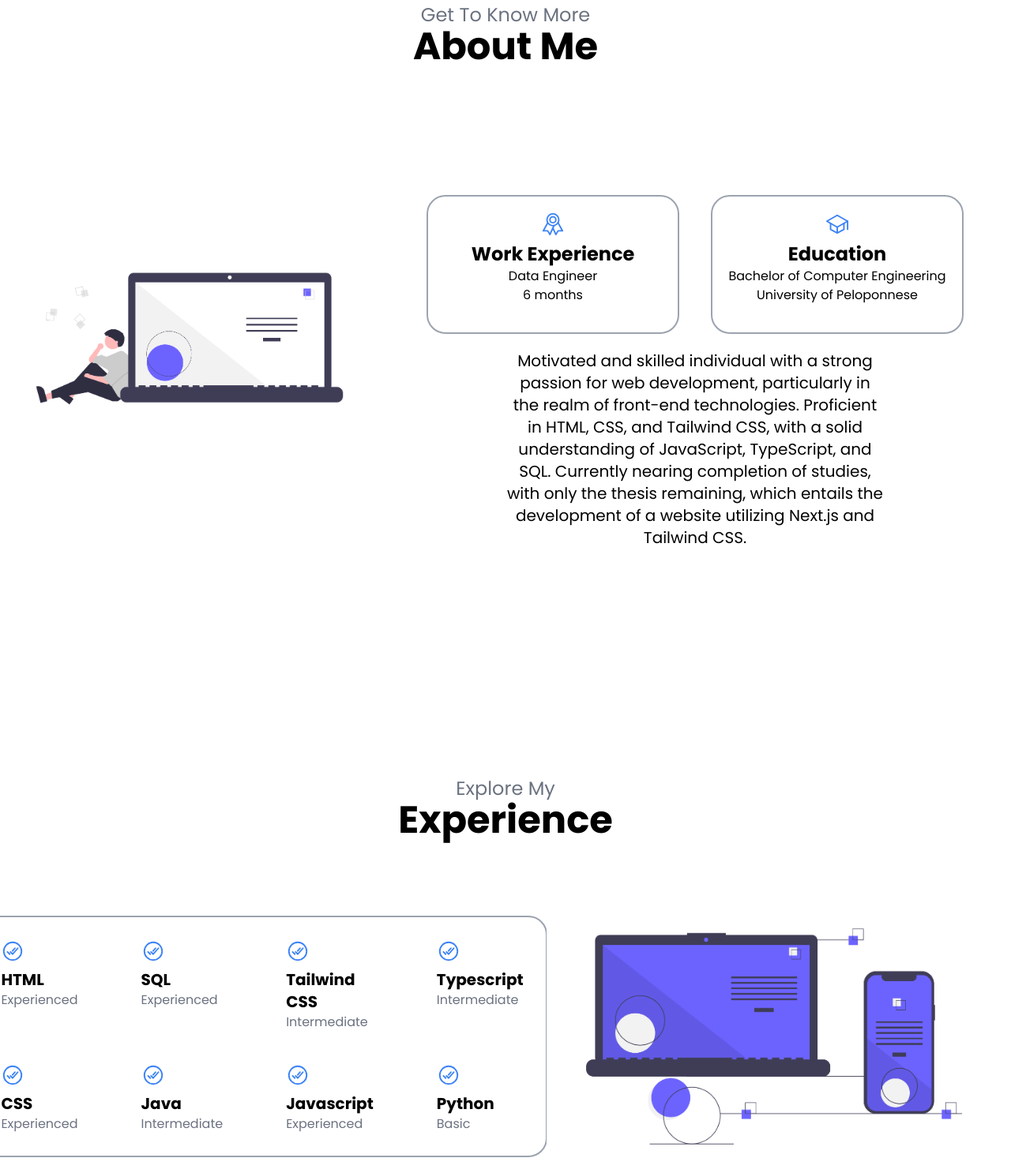
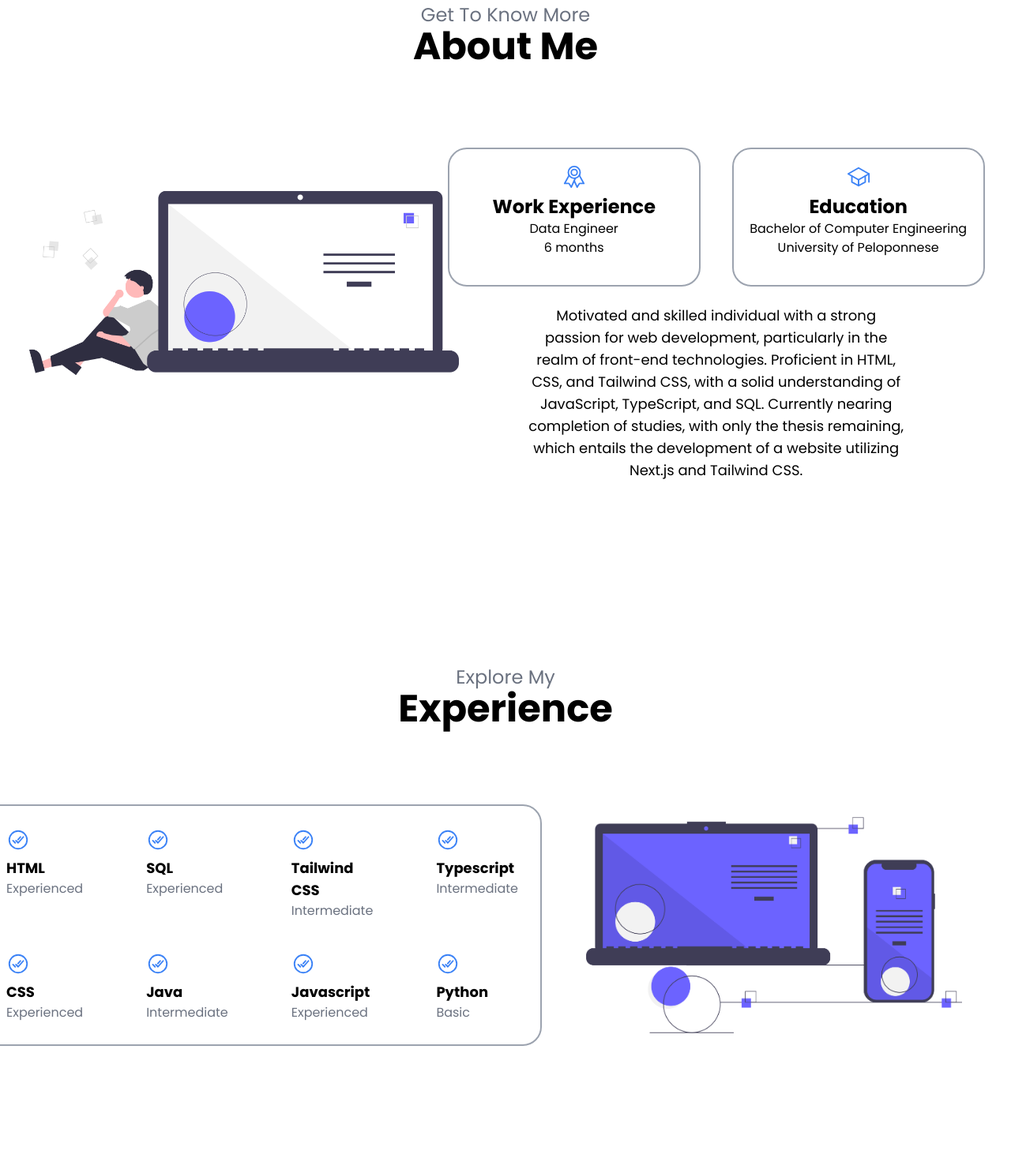
Before and after one commit to tsiro66/portfolio-site, a website: page index.html in a window 1280 px wide. Shown: the part 1033-2519 px from the top of the page at 79% size. Drawn offline with nearby package versions, Linux system fonts and the light colour scheme.

Commit message:
more visual changes

```diff
--- a/index.html
+++ b/index.html
@@ -94,11 +94,11 @@
     <p class="flex text-2xl text-gray-500 mt-36">Get To Know More</p>
     <h1 class="flex text-5xl font-bold">About Me</h1>
   </div>
-  <div class="flex flex-col lg:flex-row my-20 mx-auto items-center">
-    <div class="w-full lg:w-1/2 flex justify-center items-center">
-      <img src="assets/aboutme.png" alt="About me" class="rounded-3xl my-24 object-contain w-full max-w-2xl">
+  <div class="flex flex-col lg:flex-row my-5 mx-auto justify-center">
+    <div class="w-full lg:w-5/12 justify-center items-center hidden xl:block">
+      <img src="assets/aboutme.png" alt="About me" class="rounded-3xl my-24 object-contain max-w-2xl ">
     </div>
-    <div class="flex flex-wrap justify-center mx-20 text-center w-full lg:w-1/2">
+    <div class="flex flex-wrap justify-center mx-20 text-center lg:w-1/2">
       <div class="lg:flex mt-16">
         <div class="border-2 border-gray-400 rounded-3xl mx-5 w-80 py-5 h-44 my-5">
           <ion-icon name="ribbon-outline" class="text-3xl text-blue-500"></ion-icon>
@@ -113,7 +113,7 @@
           <p>University of Peloponnese</p>
         </div>
       </div>
-      <p class="flex mx-20 text-xl">
+      <p class="flex mx-20 text-lg">
         Motivated and skilled individual with a strong passion for web development, particularly in the realm of
         front-end technologies. Proficient in HTML, CSS, and Tailwind CSS, with a solid understanding of JavaScript,
         TypeScript, and SQL. Currently nearing completion of studies, with only the thesis remaining, which entails
@@ -131,54 +131,54 @@
   </div>
   <div class="flex flex-col lg:flex-row justify-center items-center lg:space-x-10">
 
-    <div class="hidden lg:block my-14 lg:my-0 lg:w-1/2">
+    <div class=" my-14 lg:my-0 lg:w-1/2">
       <div class="flex justify-center">
         <div class="flex flex-col lg:flex-row rounded-3xl border-2 border-gray-400 p-2 space-y-10 lg:space-y-0 lg:space-x-10">
-          <div class="flex flex-col justify-between">
+          <div class="flex lg:flex-col justify-between">
             <div class="p-5">
               <ion-icon name="checkmark-done-circle-outline" class="text-3xl text-blue-500"></ion-icon>
-              <p class="text-xl font-bold">HTML</p>
+              <p class="text-lg font-bold">HTML</p>
               <p class="text-gray-500">Experienced</p>
             </div>
             <div class="p-5">
               <ion-icon name="checkmark-done-circle-outline" class="text-3xl text-blue-500"></ion-icon>
-              <p class="text-xl font-bold">CSS</p>
+              <p class="text-lg font-bold">CSS</p>
               <p class="text-gray-500">Experienced</p>
             </div>
           </div>
-          <div class="flex flex-col justify-between">
+          <div class="flex lg:flex-col justify-between">
             <div class="p-5">
               <ion-icon name="checkmark-done-circle-outline" class="text-3xl text-blue-500"></ion-icon>
-              <p class="text-xl font-bold">SQL</p>
+              <p class="text-lg font-bold">SQL</p>
               <p class="text-gray-500">Experienced</p>
             </div>
             <div class="p-5">
               <ion-icon name="checkmark-done-circle-outline" class="text-3xl text-blue-500"></ion-icon>
-              <p class="text-xl font-bold">Java</p>
+              <p class="text-lg font-bold">Java</p>
               <p class="text-gray-500">Intermediate</p>
             </div>
           </div>
-          <div class="flex flex-col justify-between">
+          <div class="flex lg:flex-col justify-between">
             <div class="p-5">
               <ion-icon name="checkmark-done-circle-outline" class="text-3xl text-blue-500"></ion-icon>
-              <p class="text-xl font-bold">Tailwind CSS</p>
+              <p class="text-lg font-bold">Tailwind CSS</p>
               <p class="text-gray-500">Intermediate</p>
             </div>
             <div class="p-5">
               <ion-icon name="checkmark-done-circle-outline" class="text-3xl text-blue-500"></ion-icon>
-              <p class="text-xl font-bold">Javascript</p>
+              <p class="text-lg font-bold">Javascript</p>
               <p class="text-gray-500">Experienced</p>
             </div>
           </div>
-          <div class="flex flex-col justify-between">
+          <div class="flex lg:flex-col justify-between">
             <div class="p-5">
               <ion-icon name="checkmark-done-circle-outline" class="text-3xl text-blue-500"></ion-icon>
-              <p class="text-xl font-bold">Typescript</p>
+              <p class="text-lg font-bold">Typescript</p>
               <p class="text-gray-500">Intermediate</p>
             </div>
             <div class="p-5">
               <ion-icon name="checkmark-done-circle-outline" class="text-3xl text-blue-500"></ion-icon>
-              <p class="text-xl font-bold">Python</p>
+              <p class="text-lg font-bold">Python</p>
               <p class="text-gray-500">Basic</p>
             </div>
           </div>
@@ -189,8 +189,6 @@
     <img src="assets/experience.png" alt="Experience" class="rounded-3xl hidden xl:block my-14 lg:my-0 max-w-xl">
   </div>
 </section>
-
-
 
 
 <section id="projects" class="my-52">
```
Also changed, not shown: style.css. Lines whose indentation alone changed are shown as unchanged.
